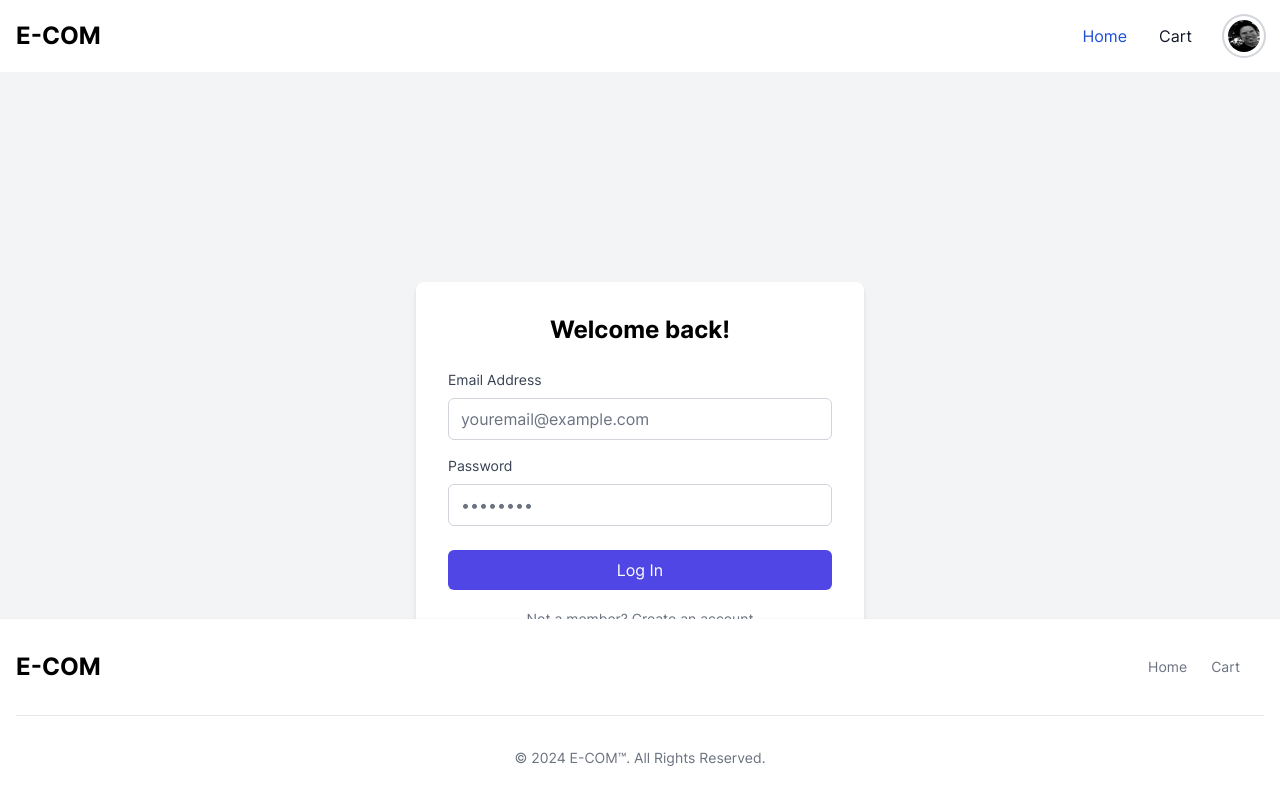
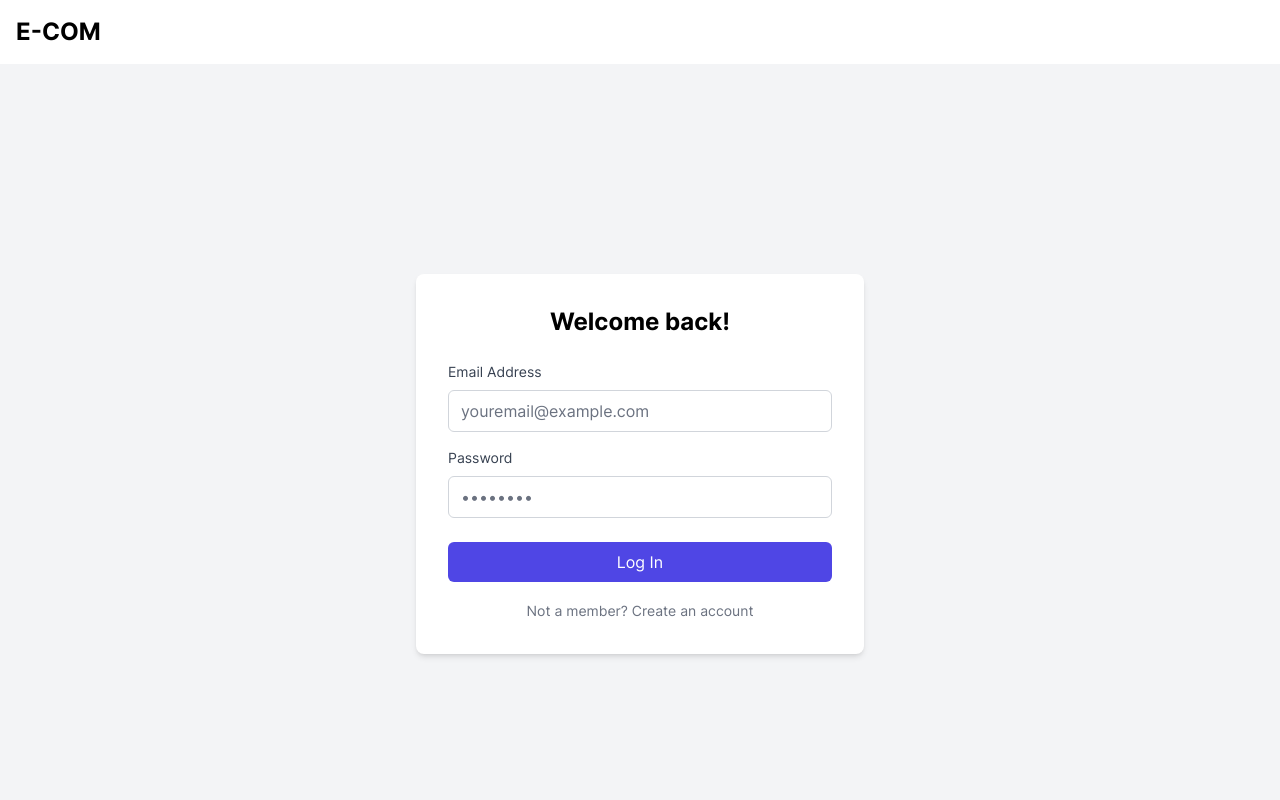
Before and after one commit to HoucemChhaidar/ecommerce-app, an Angular app: page /login in a window 1280 px wide. Shown: the top 800 px of the page. Built offline with nearby package versions, Linux system fonts and the light colour scheme.

Commit message:
Created logout functionality

```diff
--- a/src/app/components/footer/footer.component.html
+++ b/src/app/components/footer/footer.component.html
@@ -1,4 +1,4 @@
-<footer class="absolute w-full bottom-0 bg-white  shadow dark:bg-gray-900">
+<footer class="bg-white  shadow dark:bg-gray-900">
     <div class="w-full max-w-screen-xl mx-auto p-4 md:py-8">
         <div class="sm:flex sm:items-center sm:justify-between">
             <a href="#" class="flex items-center mb-4 sm:mb-0 space-x-3 rtl:space-x-reverse">
--- a/src/app/components/navbar/navbar.component.html
+++ b/src/app/components/navbar/navbar.component.html
@@ -12,6 +12,7 @@
                     d="M1 1h15M1 7h15M1 13h15" />
             </svg>
         </button>
+        @if (authServices.authenticated){
         <div class="hidden w-full md:block md:w-auto" id="navbar-default">
             <ul
                 class="font-medium flex justify-center items-center flex-col p-4 md:p-0 mt-4 border border-gray-100 rounded-lg bg-gray-50 md:flex-row md:space-x-8 rtl:space-x-reverse md:mt-0 md:border-0 md:bg-white dark:bg-gray-800 md:dark:bg-gray-900 dark:border-gray-700">
@@ -27,12 +28,18 @@
                 </li>
                 <li class="relative">
                     <img class="w-10 h-10 p-1 rounded-full ring-2 ring-gray-300 dark:ring-gray-500 cursor-pointer"
-                        src="../../../assets/images/avatars/John_Doe.jpg" alt="Bordered avatar" (click)="toggleDropdown()">
-                    <ul id="dropdown-menu" class="hidden absolute z-10 right-0 mt-2 py-2 w-48 bg-white border rounded-lg shadow-lg">
-                        <li><button type="button" class="block px-4 py-2 text-gray-800 hover:bg-gray-100 w-full text-left">Logout</button></li>
+                        src="../../../assets/images/avatars/John_Doe.jpg" alt="Bordered avatar"
+                        (click)="toggleDropdown()">
+                    <ul #dropdownMenu id="dropdown-menu"
+                        class="hidden absolute z-10 right-0 mt-2 py-2 w-48 bg-white border rounded-lg shadow-lg">
+                        <li><button type="button" (click)="logout()"
+                                class="block px-4 py-2 text-gray-800 hover:bg-gray-100 w-full text-left">Logout</button>
+                        </li>
                     </ul>
                 </li>
             </ul>
         </div>
+        }
+
     </div>
 </nav>
--- a/src/app/components/navbar/navbar.component.ts
+++ b/src/app/components/navbar/navbar.component.ts
@@ -1,4 +1,5 @@
-import { Component } from '@angular/core';
+import { Component,ViewChild, ElementRef } from '@angular/core';
+import { AuthService } from '../../services/auth/auth.service';
 
 @Component({
   selector: 'app-navbar',
@@ -8,13 +9,15 @@ import { Component } from '@angular/core';
   styleUrl: './navbar.component.css'
 })
 export class NavbarComponent {
+  @ViewChild('dropdownMenu') dropdownMenu!: ElementRef;
 
+  constructor(public authServices : AuthService) {}
+  toggleDropdown() {
+    this.dropdownMenu.nativeElement.classList.toggle('hidden');
+  }
 
-
-    toggleDropdown() {
-        var dropdownMenu = document.getElementById("dropdown-menu");
-        dropdownMenu?.classList.toggle("hidden");
-    }
-
+  logout(){
+    this.authServices.logout();
+  }
 
 }
--- a/src/app/pages/home/home.component.ts
+++ b/src/app/pages/home/home.component.ts
@@ -1,4 +1,6 @@
 import { Component } from '@angular/core';
+import { AuthService } from '../../services/auth/auth.service';
+import { Router } from '@angular/router';
 
 @Component({
   selector: 'app-home',
@@ -8,5 +10,9 @@ import { Component } from '@angular/core';
   styleUrls: ['./home.component.css'] // Add this line for styling
 })
 export class HomeComponent {
-
+  constructor( authServices: AuthService, router: Router) {
+    if (authServices.authenticated == false) {
+      router.navigate(['/login']);
+    }
+  }
 }
--- a/src/app/services/auth/auth.service.ts
+++ b/src/app/services/auth/auth.service.ts
@@ -27,6 +27,7 @@ export class AuthService {
     this.authenticated = false;
     this.localStorage!.removeItem('user');
     this.localStorage!.setItem('authenticated', `${this.authenticated}`);
+    this.router.navigate(['/login']);
   }
 
   public async login(email: string, password: string) {
```
